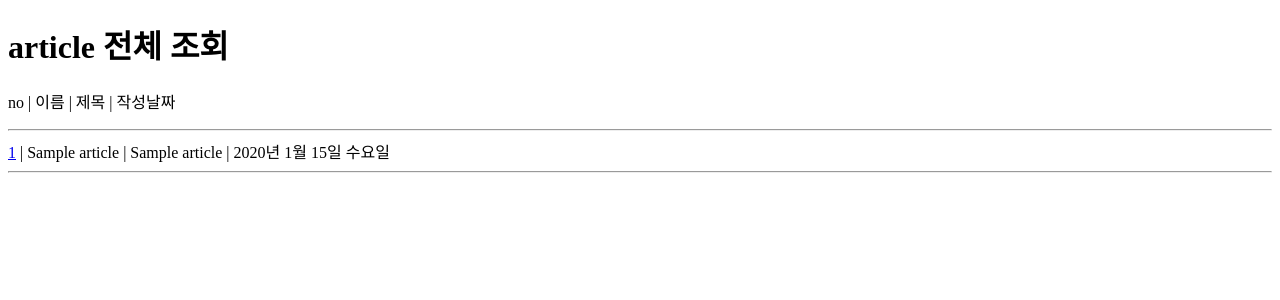
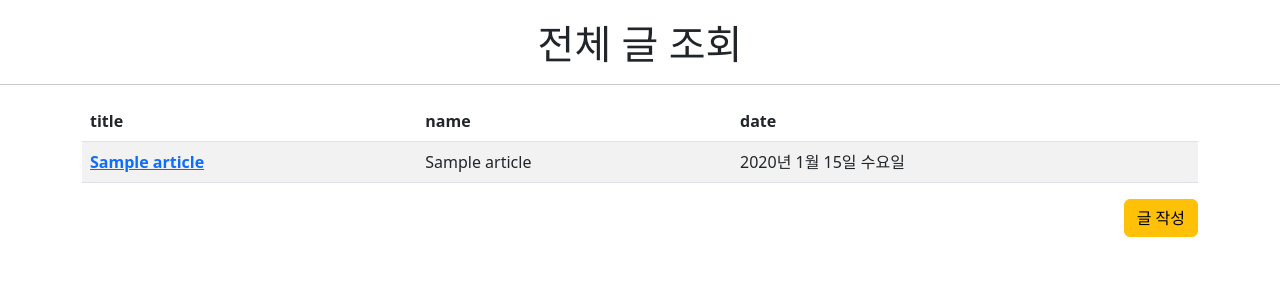
Before and after one commit to kyeon06/django_tutorial_encore, a Django app: page /list/ in a window 1280 px wide. Shown: the top 300 px of the page. Run offline with Django 4.2, Linux system fonts and the light colour scheme; tables that the repository leaves empty hold one stand-in row (values such as "Sample post").

Commit message:
부트스트랩 활용해서 스타일 입히기

```diff
--- a/community/templates/community/list.html
+++ b/community/templates/community/list.html
@@ -4,18 +4,34 @@
     <meta charset="UTF-8">
     <meta http-equiv="X-UA-Compatible" content="IE=edge">
     <meta name="viewport" content="width=device-width, initial-scale=1.0">
+    <link rel="stylesheet" href="https://cdn.jsdelivr.net/npm/bootstrap@5.2.2/dist/css/bootstrap.min.css">
+    <script src="https://cdn.jsdelivr.net/npm/bootstrap@5.2.2/dist/js/bootstrap.bundle.min.js"></script>
     <title>게시글 전체 조회</title>
 </head>
 <body>
-    <h1>article 전체 조회</h1>
-    <p>no | 이름 | 제목 | 작성날짜</p>
+    <h1 class="text-center" style="padding-top: 20px;">전체 글 조회</h1>
     <hr>
+    <div class="container">
+        <table class="table table-striped">
+            <thead>
+                <th scope="col">title</th>
+                <th scope="col">name</th>
+                <th scope="col">date</th>
+            </thead>
+            <tbody>
+                {% for article in article_list %}
+                <tr>
+                  <th scope="row"><a href="/view_detail/{{article.id}}">{{article.title}}</a></th>
+                  <td>{{article.name}}</td>
+                  <td>{{article.cdate|date:"Y년 M d일 D"}}</td>
+                </tr>
+                {% endfor %}
+            </tbody>
+        </table>
+        <button type="button" class="btn btn-warning" onclick="location.href=/write/" style="float: right;">글 작성</button>
 
-            {% for article in article_list %}
-            <a href="/view_detail/{{article.id}}">{{article.id}}</a>
-                | {{article.name}} | {{article.title}} | {{article.cdate|date:"Y년 M d일 D"}}
-                <hr>
-            {% endfor %}
+    </div>
+
 
 </body>
 </html>
--- a/community/templates/community/write.html
+++ b/community/templates/community/write.html
@@ -14,7 +14,5 @@
         </table>
         <p><button type="sumbit">확인</button></p>
     </form>
-
-
 </body>
 </html>
```
Also changed, not shown: templates/index.html (+23 -7 lines).
